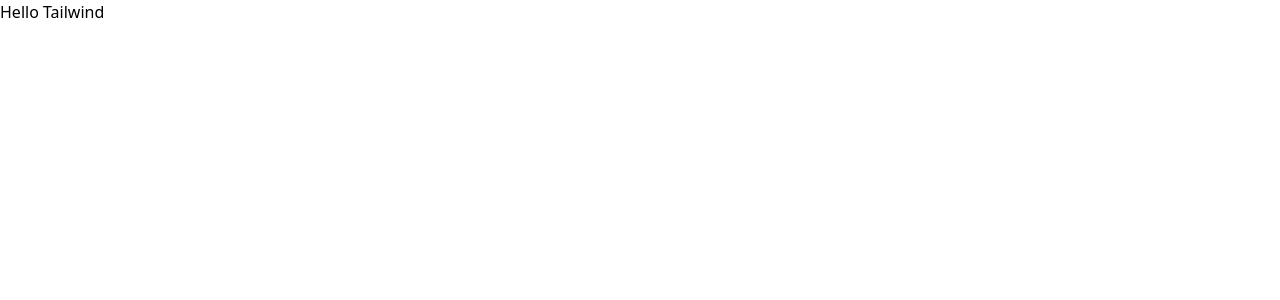
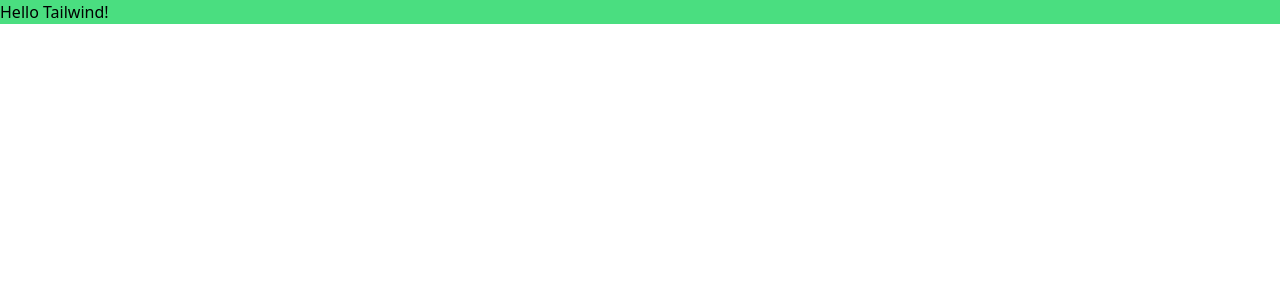
Before and after one commit to brtvcl/peerbox, a React app: page / in a window 1280 px wide. Shown: the top 300 px of the page. Built offline with nearby package versions, Linux system fonts and the light colour scheme.

Commit message:
minimize css

```diff
--- a/package.json
+++ b/package.json
@@ -17,6 +17,7 @@
 		"autoprefixer": "^10.4.12",
 		"babel-loader": "^8.2.5",
 		"css-loader": "^6.7.1",
+		"css-minimizer-webpack-plugin": "^4.2.0",
 		"html-webpack-plugin": "^5.5.0",
 		"mini-css-extract-plugin": "^2.6.1",
 		"postcss": "^8.4.17",
--- a/src/App.jsx
+++ b/src/App.jsx
@@ -1,10 +1,10 @@
 import React from "react";
 const App = () => {
 
-  console.log("hello webpack")
+  console.log("hello webpack");
   return (
-    <div>
-      <h1>Hello Tailwind</h1>
+    <div className="bg-green-400">
+      <h1>Hello Tailwind!</h1>
     </div>
   );
 };
--- a/webpack.config.js
+++ b/webpack.config.js
@@ -3,6 +3,7 @@
 const path = require("path");
 const HtmlWebpackPlugin = require("html-webpack-plugin");
 const MiniCssExtractPlugin = require("mini-css-extract-plugin");
+const CssMinimizerPlugin = require("css-minimizer-webpack-plugin");
 
 module.exports = {
 	entry: "./src/main.js",
@@ -37,4 +38,13 @@ module.exports = {
 			filename:"style.[contenthash].css",
 		})
 	],
+	devServer: {
+		hot: true,
+		liveReload: false
+	},
+	optimization: {
+		minimizer: [
+			new CssMinimizerPlugin(),
+		]
+	}
 };
```
Also changed, not shown: 1 other file (tests, documents, lock files or other folders).
